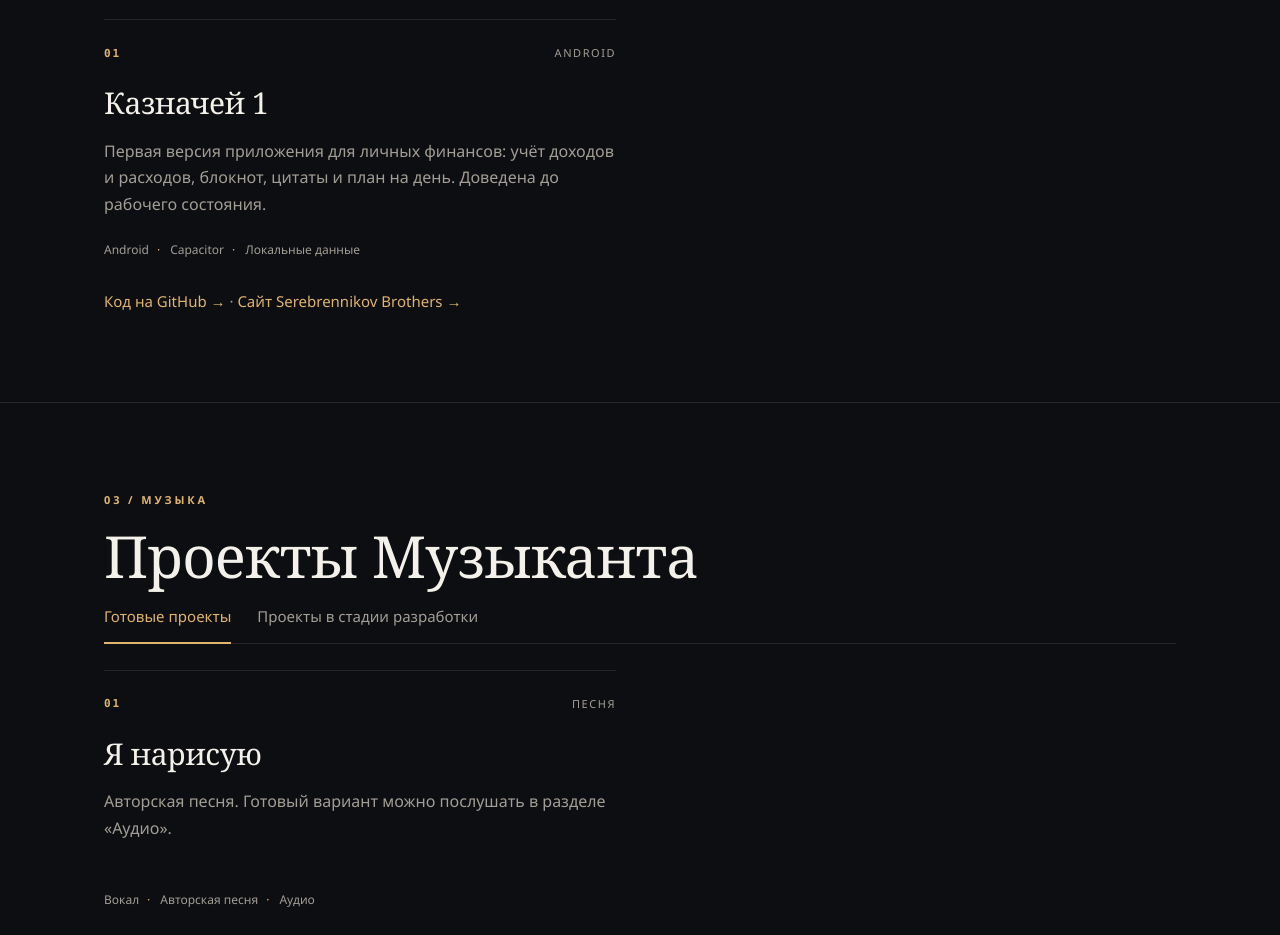
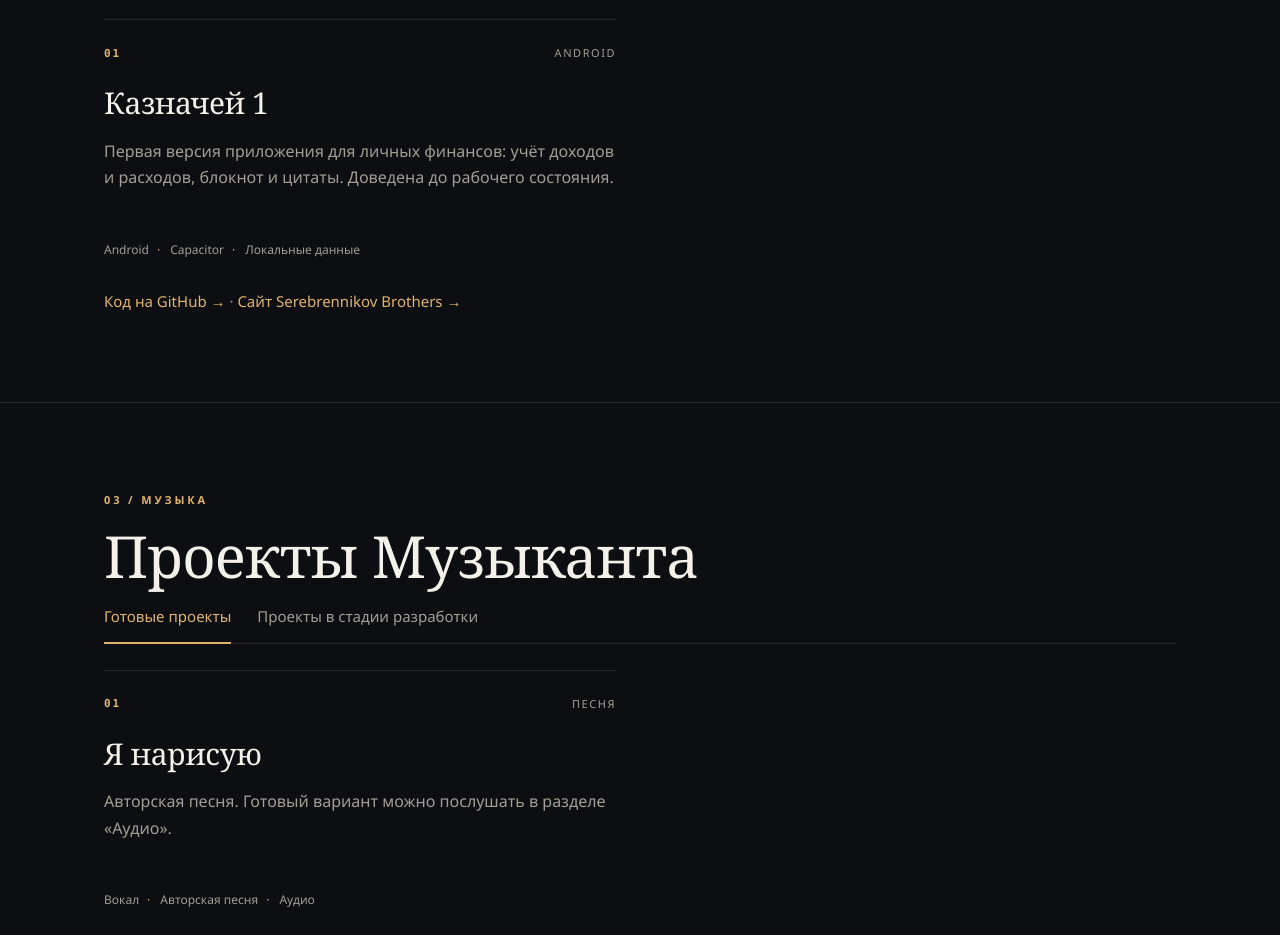
Before and after one commit to andreyserebrennikov8155/andreyserebrennikov-site, a plain HTML site: page index.html in a window 1280 px wide. Shown: the part 2560-3495 px from the top of the page. Drawn offline with Linux system fonts and the light colour scheme.

Commit message:
Remove day plan from Kaznachey 1 description

```diff
--- a/index.html
+++ b/index.html
@@ -155,7 +155,7 @@
             <article class="project-card reveal">
               <div class="project-top"><span class="project-num">01</span><span class="project-kind">Android</span></div>
               <h3>Казначей 1</h3>
-              <p>Первая версия приложения для личных финансов: учёт доходов и расходов, блокнот, цитаты и план на день. Доведена до рабочего состояния.</p>
+              <p>Первая версия приложения для личных финансов: учёт доходов и расходов, блокнот и цитаты. Доведена до рабочего состояния.</p>
               <div class="project-tags"><span>Android</span><span>Capacitor</span><span>Локальные данные</span></div>
             </article>
           </div>
```
